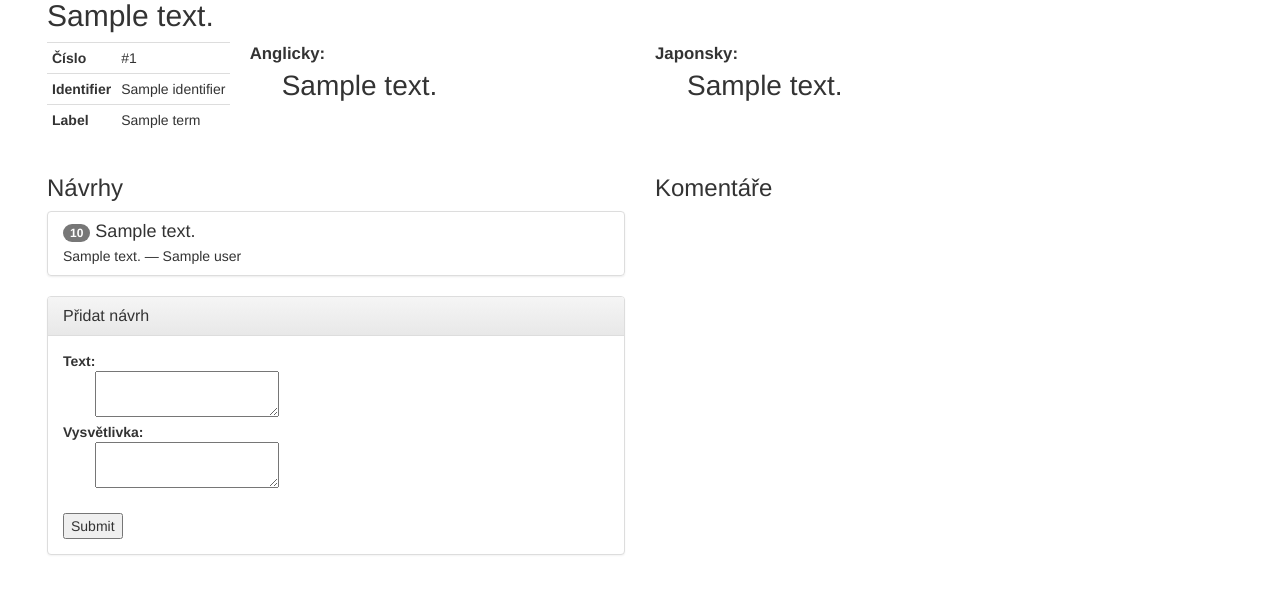
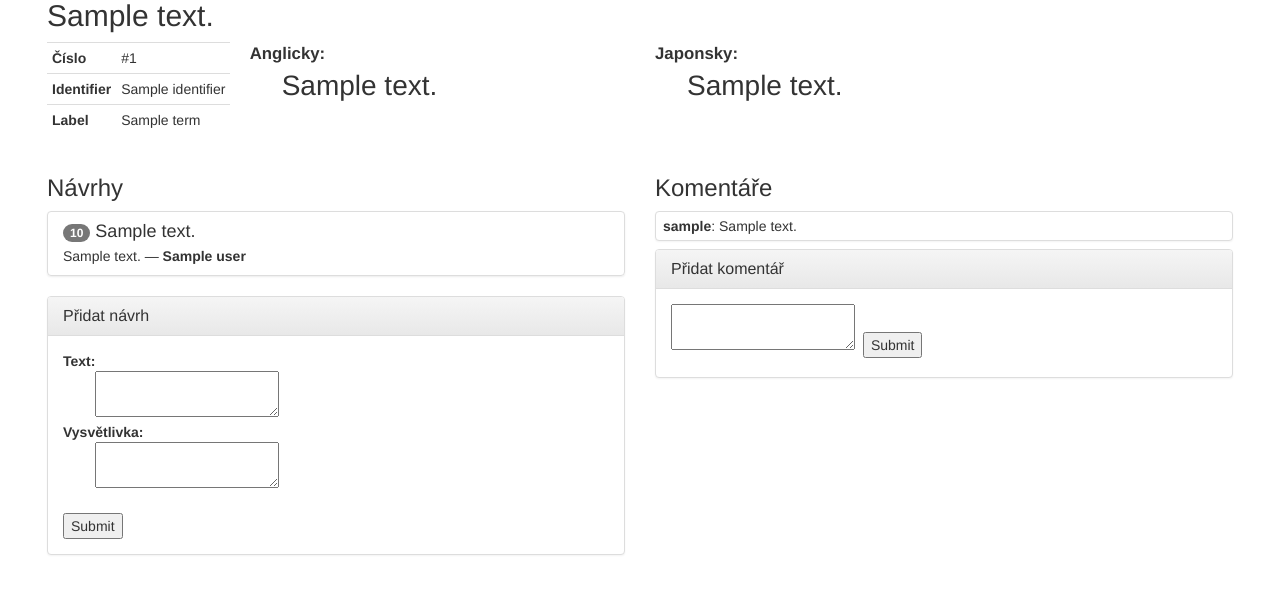
Before and after one commit to Sanqui/prekapavac, a Python web app: template templates/term.html in a window 1280 px wide. Shown: the part 179-773 px from the top of the page. Run offline with Jinja, Linux system fonts and the light colour scheme; the template is opened without the code that fills it: most values are stand-ins (such as "Sample title", 1, 10 or a date in 2020); form fields are guessed from the names that the template uses; some libraries are stand-ins or nearby versions.

Commit message:
Add comments

```diff
--- a/static/style.css
+++ b/static/style.css
@@ -35,6 +35,12 @@ dd {margin-left: 32px;}
 
 .vote-sign {padding-right: 3px; color: red; }
 
+.comment-form #text {width: 100%;}
+.comment-form input {display: inline-block; margin: 4px;}
+
+.comments .panel {margin-top: 2px; margin-bottom: 8px; }
+.comments .panel-body {padding: 4px 4px 4px 7px; }
+
 /*
 .vote-buttons .glyphicon-star { color: #dd0; }
 .vote-buttons .glyphicon-heart { color: #e00; }
--- a/templates/term.html
+++ b/templates/term.html
@@ -116,7 +116,7 @@
                         </h4>
                         <p class="list-group-item-text">
                             {{ suggestion.description }}
-                            — {{ suggestion.user }}
+                            — <strong>{{ suggestion.user }}</strong>
                         </p>
 
                     </li>
@@ -144,11 +144,33 @@
                     {% endif %}
                 </div>
             </div>
-            <h4></h4>
         </div>
         <div class="col-md-6">
             <h3>Komentáře</h3>
-
+            <div class="comments">
+                {% for comment in term.comments %}
+                    <div class="panel panel-default">
+                        <div class="panel-body">
+                            <strong>{{ comment.user.username }}</strong>: {{ comment.text }}
+                        </div>
+                    </div>
+                {% endfor %}
+            </div>
+            <div class="panel panel-default">
+                <div class="panel-heading">
+                    <h3 class="panel-title">Přidat komentář</h3>
+                </div>
+                <div class="panel-body">
+                    {% if comment_form %}
+                        <form method="POST" class="comment-form">
+                            {{comment_form.comment_text}}
+                            {{comment_form.submit}}
+                        </form>
+                    {% else %}
+                        <p>Pro přidávání návrhů je potřeba se <a href="{{url_for('login')}}">přihlásit</a>.
+                    {% endif %}
+                </div>
+            </div>
         </div>
 
     </div>
```
Also changed, not shown: app.py (+17 -1 lines).
